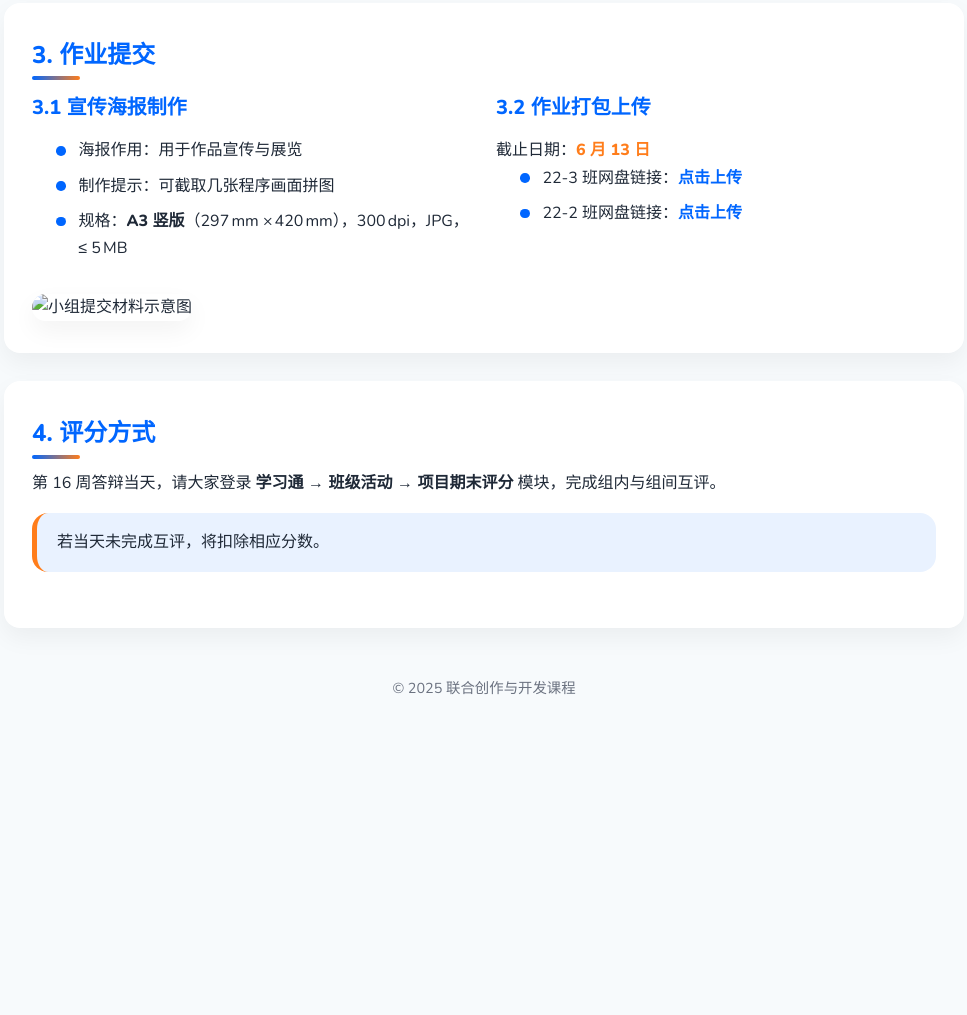
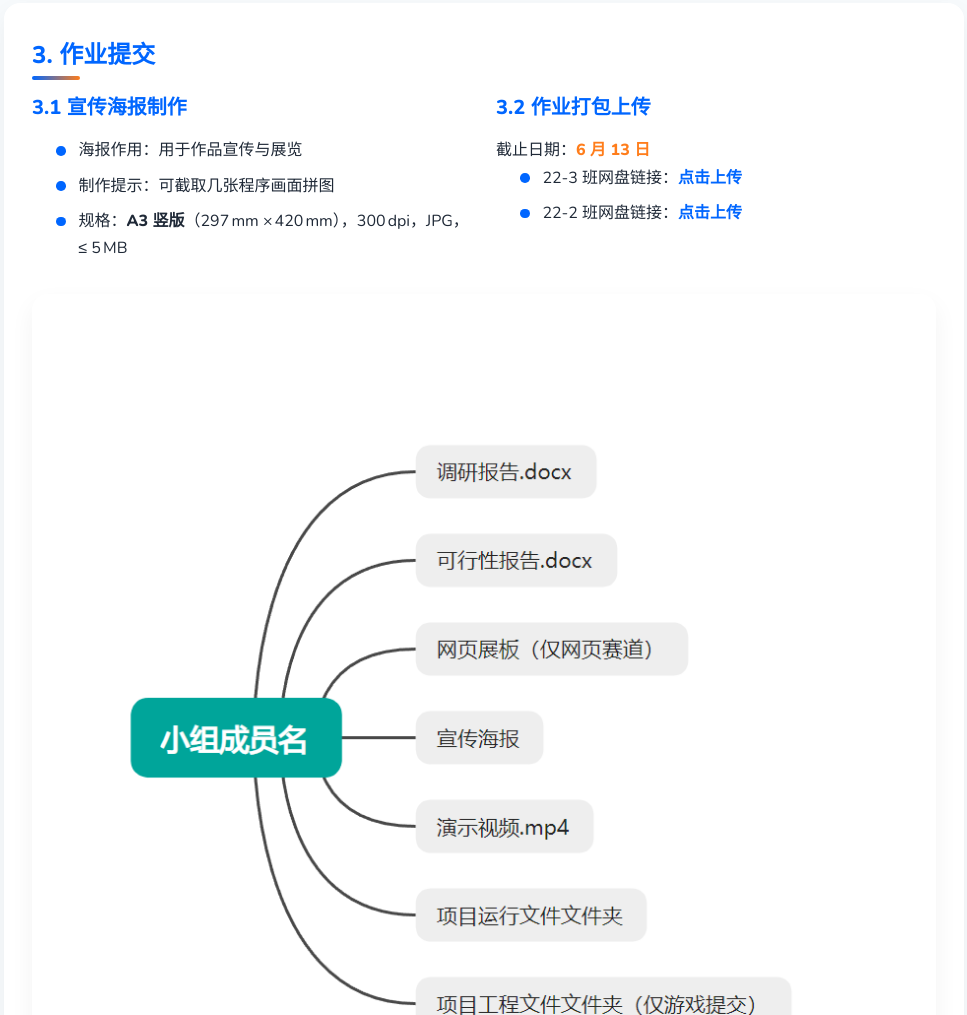
Before and after one commit to jqdmt/jqdmt.github.io, a plain HTML site: page index.html in a window 1280 px wide. Shown: the part 938-1953 px from the top of the page, without its empty margins (156-1123 px from the left). Before the commit the page ends 1671 px from the top, so only its background shows below. Drawn offline with nearby package versions, Linux system fonts and the light colour scheme.

Commit message:
Update index.html

```diff
--- a/index.html
+++ b/index.html
@@ -248,7 +248,7 @@
         </div>
       </div>
       <!-- 示意图 -->
-      <img src="889b70e4-5171-417f-8698-a345a951edef.png" alt="小组提交材料示意图" style="margin-top: 2rem;" />
+      <img src="1.png" alt="小组提交材料示意图" style="margin-top: 2rem;" />
     </section>
 
     <!-- 4. 评分 -->
```
